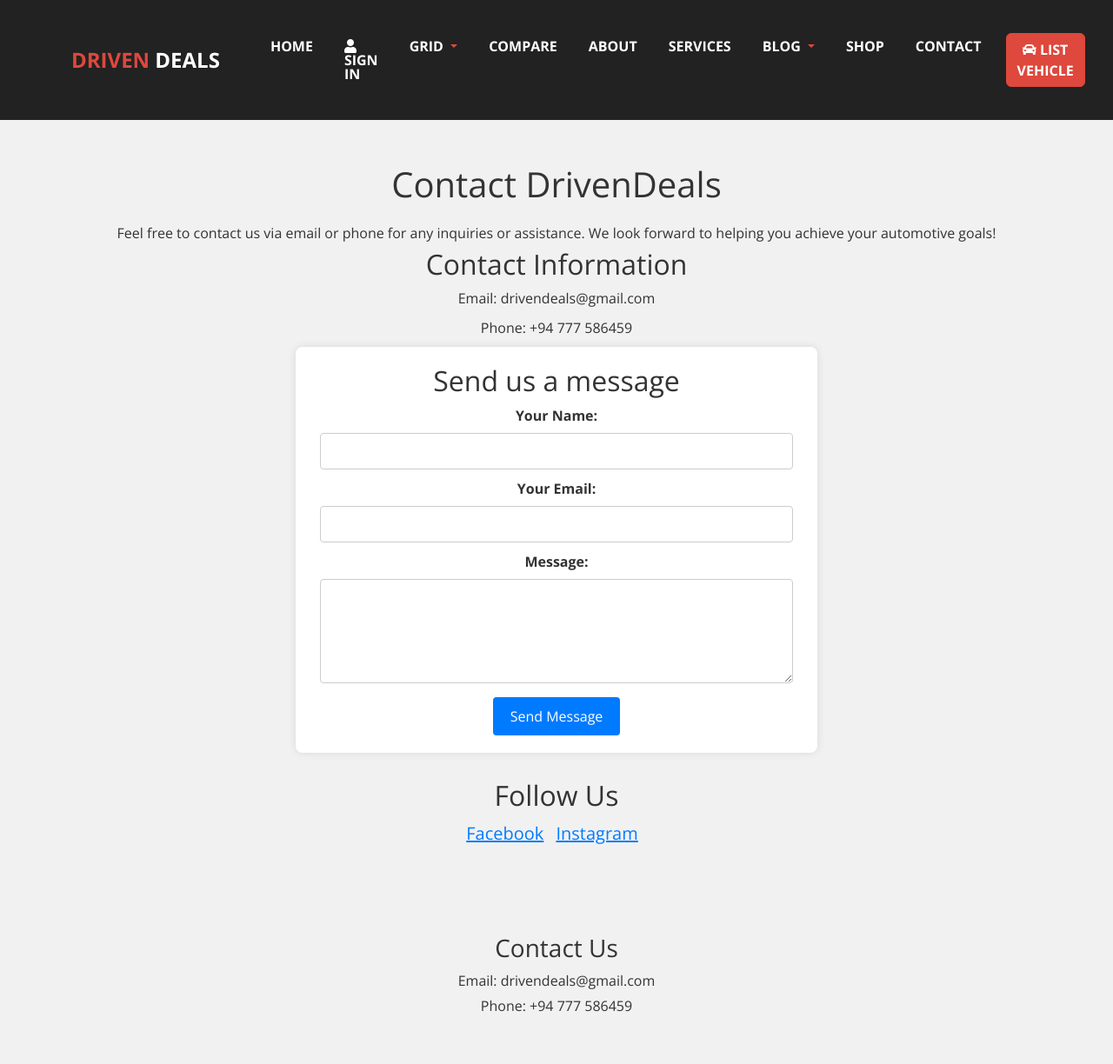
After one commit to vinuvii/DrivenDeals, a Django app: page /contact/ in a window 1280 px wide. The commit adds this page. Shown: the whole page at 87% size. Run offline with Django 5.2, Linux system fonts and the light colour scheme; some libraries are stand-ins or nearby versions.

Commit message:
Created contact.html page

```diff
--- a/templates/base.html
+++ b/templates/base.html
@@ -227,7 +227,7 @@
                         <a class="nav-link" href="#">SHOP</a>
                     </li>
                     <li class="nav-item">
-                        <a class="nav-link" href="#">CONTACT</a>
+                        <a class="nav-link" href="{% url 'contact' %}">CONTACT</a>
                     </li>
                 </ul>
                 <a class="btn btn-primary list-vehicle-btn" href="{% url 'vehicle_listing' %}">
--- /dev/null
+++ b/vehicles/templates/vehicles/contact.html
@@ -0,0 +1,126 @@
+<!-- templates/contact.html -->
+{% extends 'base.html' %}
+
+{% block extra_head %}
+<style>
+    .contact-section {
+        padding: 50px 20px;
+        background-color: #f1f1f1;
+        color: #333;
+        text-align: center;
+    }
+    .contact-section h1 {
+        margin-bottom: 20px;
+    }
+    .contact-message {
+        margin-bottom: 20px; /* Added space between message and contact information */
+    }
+    .contact-info {
+        margin-top: 30px;
+        text-align: center; /* Center aligning Contact Information */
+        max-width: 600px;
+        margin: 0 auto;
+        padding: 0 20px;
+    }
+    .contact-info p {
+        margin-bottom: 10px;
+    }
+    .contact-form {
+        margin-top: 30px; /* Adjusted margin-top for consistency */
+        max-width: 600px;
+        margin: 0 auto;
+        padding: 20px;
+        background-color: #fff;
+        border-radius: 8px;
+        box-shadow: 0 0 10px rgba(0,0,0,0.1);
+    }
+    .contact-form label {
+        display: block;
+        margin-bottom: 8px;
+        font-weight: bold;
+    }
+    .contact-form input, .contact-form textarea {
+        width: calc(100% - 16px);
+        padding: 8px;
+        font-size: 16px;
+        border: 1px solid #ccc;
+        border-radius: 4px;
+        margin-bottom: 10px;
+    }
+    .contact-form textarea {
+        height: 120px;
+    }
+    .contact-form button {
+        background-color: #007bff;
+        color: #fff;
+        border: none;
+        padding: 10px 20px;
+        font-size: 16px;
+        cursor: pointer;
+        border-radius: 4px;
+    }
+    .contact-form button:hover {
+        background-color: #0056b3;
+    }
+    .social-links {
+        margin-top: 30px; /* Adjusted margin-top for consistency */
+        text-align: center;
+    }
+    .social-links h2 {
+        margin-bottom: 10px;
+    }
+    .social-links a {
+        display: inline-block;
+        margin-right: 10px;
+        color: #007bff;
+        font-size: 20px;
+    }
+    .social-links a:hover {
+        text-decoration: none;
+    }
+</style>
+{% endblock %}
+
+{% block content %}
+<div class="contact-section">
+    <h1>Contact DrivenDeals</h1>
+
+    <p class="contact-message">
+        Feel free to contact us via email or phone for any inquiries or assistance. We look forward to helping you achieve your automotive goals!
+    </p>
+
+    <div class="contact-info">
+        <h2>Contact Information</h2>
+        <p>Email: drivendeals@gmail.com</p>
+        <p>Phone: +94 777 586459</p>
+    </div>
+
+    <div class="contact-form">
+        <h2>Send us a message</h2>
+        <form action="submit_form.php" method="POST">
+            <div>
+                <label for="name">Your Name:</label>
+                <input type="text" id="name" name="name" required>
+            </div>
+            <div>
+                <label for="email">Your Email:</label>
+                <input type="email" id="email" name="email" required>
+            </div>
+            <div>
+                <label for="message">Message:</label>
+                <textarea id="message" name="message" required></textarea>
+            </div>
+            <div>
+                <button type="submit">Send Message</button>
+            </div>
+        </form>
+    </div>
+
+    <div class="social-links">
+        <h2>Follow Us</h2>
+        <a href="https://www.facebook.com/drivendeals" target="_blank">Facebook</a>
+        <a href="https://www.instagram.com/drivendeals" target="_blank">Instagram</a>
+        <!-- Add more social media links as needed -->
+    </div>
+</div>
+{% endblock %}
--- a/vehicles/urls.py
+++ b/vehicles/urls.py
@@ -17,4 +17,5 @@ urlpatterns = [
     path('blog1/', views.blog1, name='blog1'),
     path('blog2/', views.blog2, name='blog2'),
     path('services/', views.services, name='services'),
+    path('contact/', views.contact, name='contact'),
 ]
--- a/vehicles/views.py
+++ b/vehicles/views.py
@@ -82,3 +82,6 @@ def blog2(request):
 
 def services(request):
     return render(request, 'vehicles/services.html')
+
+def contact(request):
+    return render(request, 'vehicles/contact.html')
```
